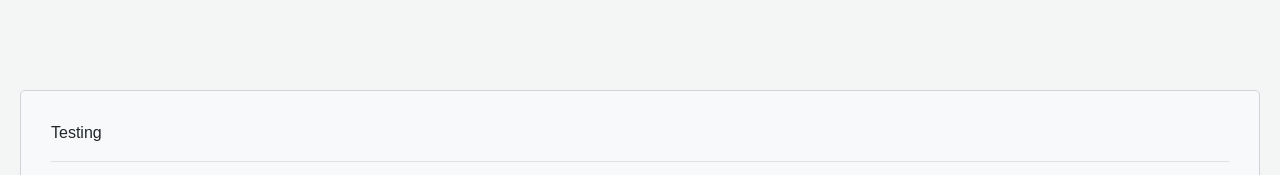
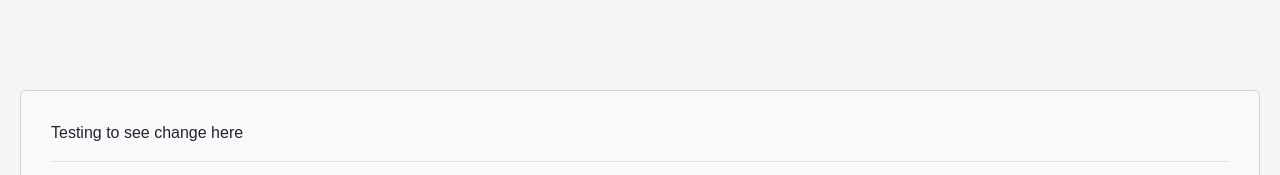
Before and after one commit to Stp155906/webdesignproject, a website: page index.html in a window 1280 px wide. Shown: the part 800-975 px from the top of the page. Drawn offline with nearby package versions, Linux system fonts and the light colour scheme; a script that the page names is missing; files whose address does not match are found by name; a web font is replaced by a local one.

Commit message:
Update index.html
testing

```diff
--- a/index.html
+++ b/index.html
@@ -62,7 +62,7 @@
 
 
         <div class="container-description">
-            <p> Testing </p>
+            <p> Testing to see change here </p>
             <hr>
 
             <p>The ultimate social media platform for natural wellness enthusiasts! Join our vibrant community of
```
